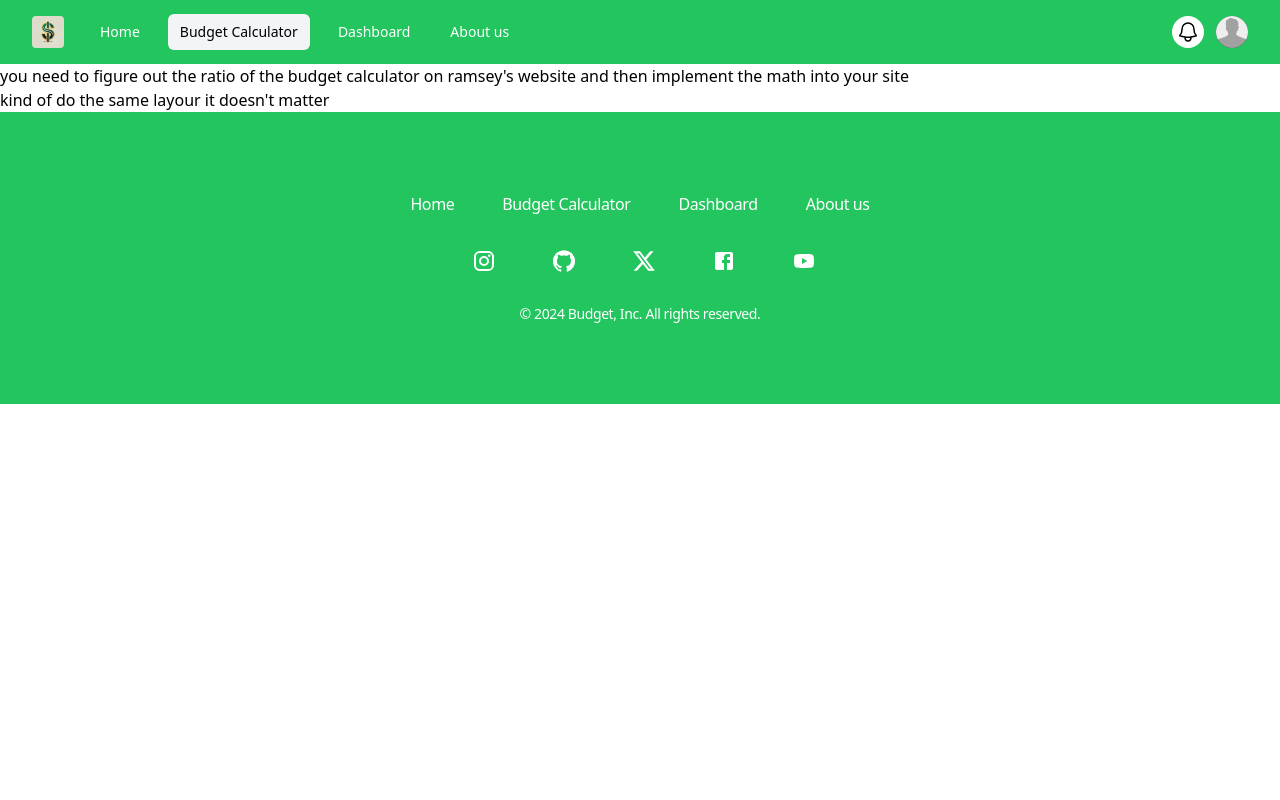
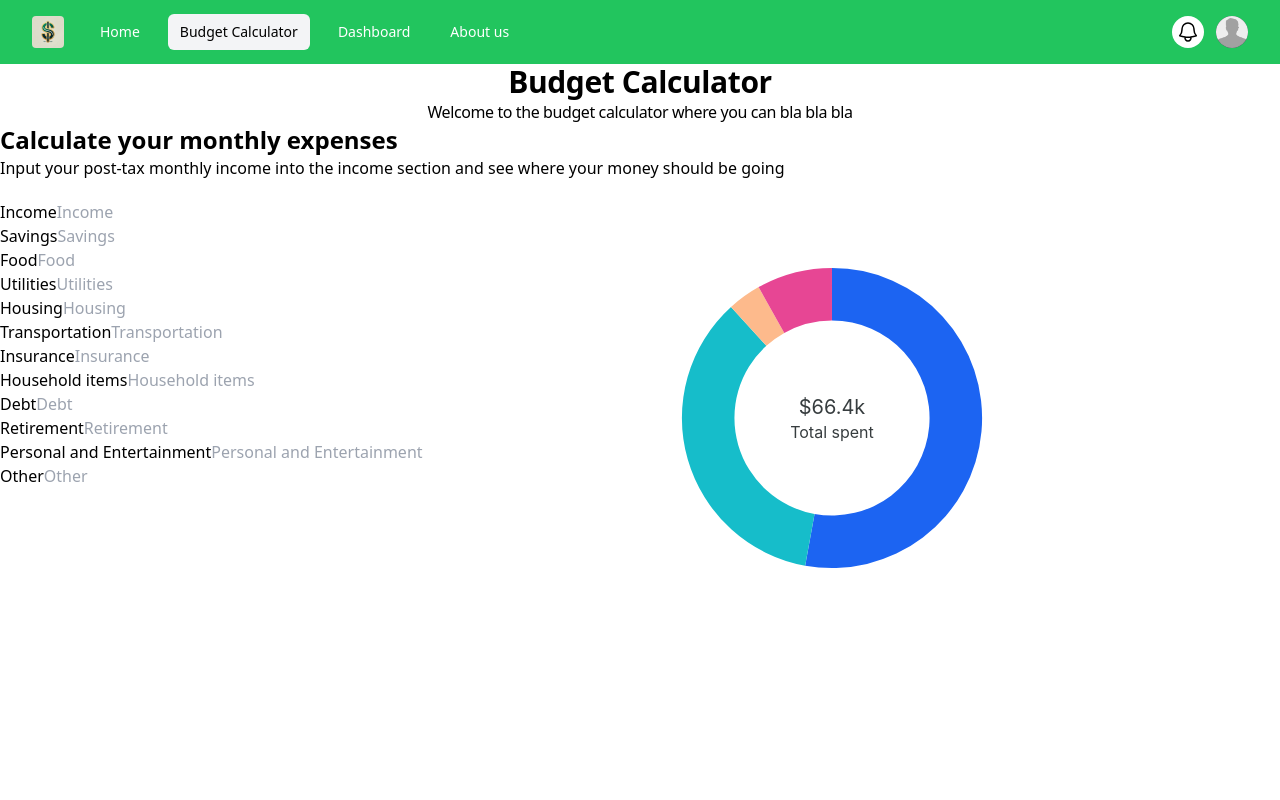
Before and after one commit to thefinnishstranger/Budget, a React (Vite) app: page /calculator in a window 1280 px wide. Shown: the top 800 px of the page. Built offline with nearby package versions, Linux system fonts and the light colour scheme.

Commit message:
started the budget calculator page

```diff
--- a/package.json
+++ b/package.json
@@ -14,12 +14,15 @@
     "@emotion/styled": "^11.13.0",
     "@headlessui/react": "^2.1.4",
     "@heroicons/react": "^2.1.5",
+    "@material-tailwind/react": "^2.1.10",
     "@mui/icons-material": "^6.1.0",
     "@mui/material": "^6.1.0",
+    "apexcharts": "^3.53.0",
     "headlessui": "^0.0.0",
     "install": "^0.13.0",
     "npm": "^10.8.3",
     "react": "^18.3.1",
+    "react-apexcharts": "^1.4.1",
     "react-bootstrap": "^2.10.4",
     "react-dom": "^18.3.1",
     "react-router": "^6.26.1",
--- a/src/MainRouter.tsx
+++ b/src/MainRouter.tsx
@@ -10,7 +10,7 @@ import SignUpPage from './pages/SignUpPage.tsx'
 
 const MainRouter: React.FC = () => {
   return (
-    <div>
+    <div className='min-h-screen'>
         <>
             <NavBar />
             <Routes>
--- /dev/null
+++ b/src/components/CalculatorChart.tsx
@@ -0,0 +1,88 @@
+import { useEffect, useState } from "react";
+import ApexCharts from "apexcharts";
+
+const DonutChart = () => {
+  // Function to get chart options
+  const getChartOptions = () => {
+    return {
+      series: [35.1, 23.5, 2.4, 5.4],
+      colors: ["#1C64F2", "#16BDCA", "#FDBA8C", "#E74694"],
+      chart: {
+        height: 320,
+        width: "100%",
+        type: "donut",
+      },
+      stroke: {
+        colors: ["transparent"],
+      },
+      plotOptions: {
+        pie: {
+          donut: {
+            labels: {
+              show: true,
+              name: {
+                show: true,
+                fontFamily: "Inter, sans-serif",
+                offsetY: 20,
+              },
+              total: {
+                showAlways: true,
+                show: true,
+                label: "Total spent",
+                fontFamily: "Inter, sans-serif",
+                formatter: function (w: any) {
+                  const sum = w.globals.seriesTotals.reduce((a: number, b: number) => a + b, 0);
+                  return '$' + sum + 'k';
+                },
+              },
+              value: {
+                show: true,
+                fontFamily: "Inter, sans-serif",
+                offsetY: -20,
+                formatter: function (value: number) {
+                  return value + "k";
+                },
+              },
+            },
+            size: "65%",
+          },
+        },
+      },
+      grid: {
+        padding: {
+          top: -2,
+        },
+      },
+      dataLabels: {
+        enabled: false,
+      },
+      legend: {
+        show: false
+      },
+    };
+  };
+
+  useEffect(() => {
+    const chart = new ApexCharts(document.getElementById("donut-chart"), getChartOptions());
+    chart.render();
+  }, []);
+
+  return (
+    <div className="max-w-sm w-full bg-white p-4 md:p-6">
+      <div className="flex justify-between mb-3">
+        <div className="flex items-center">
+          <h5 className="text-xl font-bold leading-none text-gray-900 dark:text-white pe-1"></h5>
+        </div>
+      </div>
+
+      <div>
+
+      </div>
+
+      {/* Donut Chart */}
+      <div className="py-6" id="donut-chart"></div>
+    </div>
+  );
+};
+
+export default DonutChart;
--- a/src/components/NavBar.tsx
+++ b/src/components/NavBar.tsx
@@ -48,7 +48,7 @@ export default function Example() {
                     href={item.href}
                     aria-current={item.current ? 'page' : undefined}
                     className={classNames(
-                      location.pathname === item.href ? 'bg-gray-100 text-black' : 'text-white transition-transform duration-300 transform hover:bg-green-800 hover:text-white hover:scale-105',
+                      location.pathname === item.href ? 'bg-gray-100 text-black' : 'text-white transition transform hover:bg-green-800 hover:text-white hover:scale-105 duration-300',
                       'rounded-md px-3 py-2 text-sm font-medium',
                     )}
                   >
--- a/src/pages/BudgetCalculator.tsx
+++ b/src/pages/BudgetCalculator.tsx
@@ -1,14 +1,55 @@
+import CalculatorChart from "../components/calculatorChart"
 
-const BudgetCalculator:React.FC = () => {
+const inputs = [
+  { type: 'Income' },
+  { type: 'Savings' },
+  { type: 'Food' },
+  { type: 'Utilities' },
+  { type: 'Housing' },
+  { type: 'Transportation' },
+  { type: 'Insurance' },
+  { type: 'Household items' },
+  { type: 'Debt' },
+  { type: 'Retirement' },
+  { type: 'Personal and Entertainment' },
+  { type: 'Other' }
+]
+
+const BudgetCalculator: React.FC = () => {
   return (
     <div>
-      <p>
-        you need to figure out the ratio of the budget calculator on ramsey's website and then implement the math into your site
-      </p>
-    <p>
-        kind of do the same layour it doesn't matter
-    </p>
+      <div className="text-center tracking-tight">
+        <p className="text-3xl font-bold">
+          Budget Calculator
+        </p>
+        <p >
+          Welcome to the budget calculator where you can bla bla bla
+        </p>
+      </div>
+      <div>
+        <p className="text-2xl font-semibold">
+          Calculate your monthly expenses
+        </p>
+        <p className="mb-5">
+          Input your post-tax monthly income into the income section and see where your money should be going
+        </p>
+      </div>
+      <div className="grid grid-cols-2">
+        <div>
+          <ul>
+            {inputs.map((input) => (
+              <li key={input.type}>
+                <label>{input.type}</label>
+                <input type="text" placeholder={input.type} />
+              </li>
+            ))}
+          </ul>
+        </div>
+        <div>
+          <CalculatorChart />
+        </div>
 
+      </div>
     </div>
   )
 }
```
Also changed, not shown: 1 other file (tests, documents, lock files or other folders).
